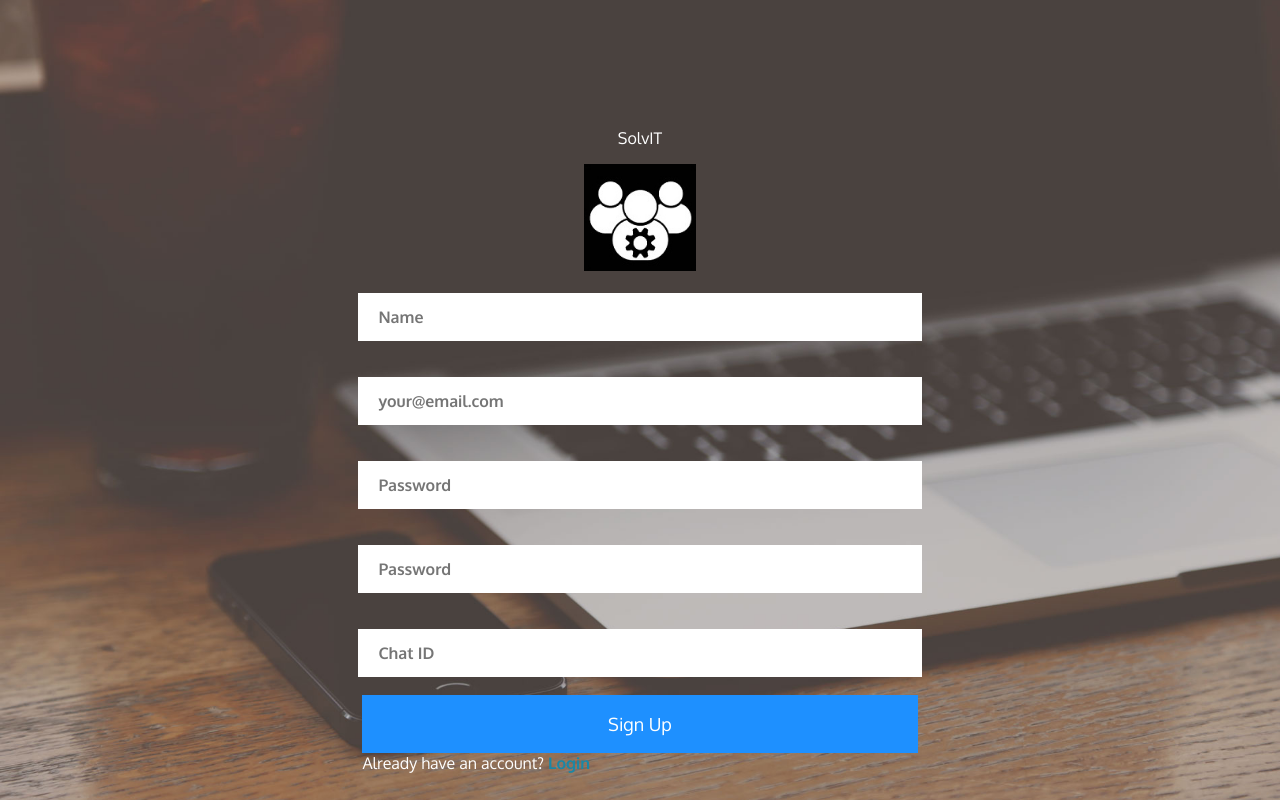
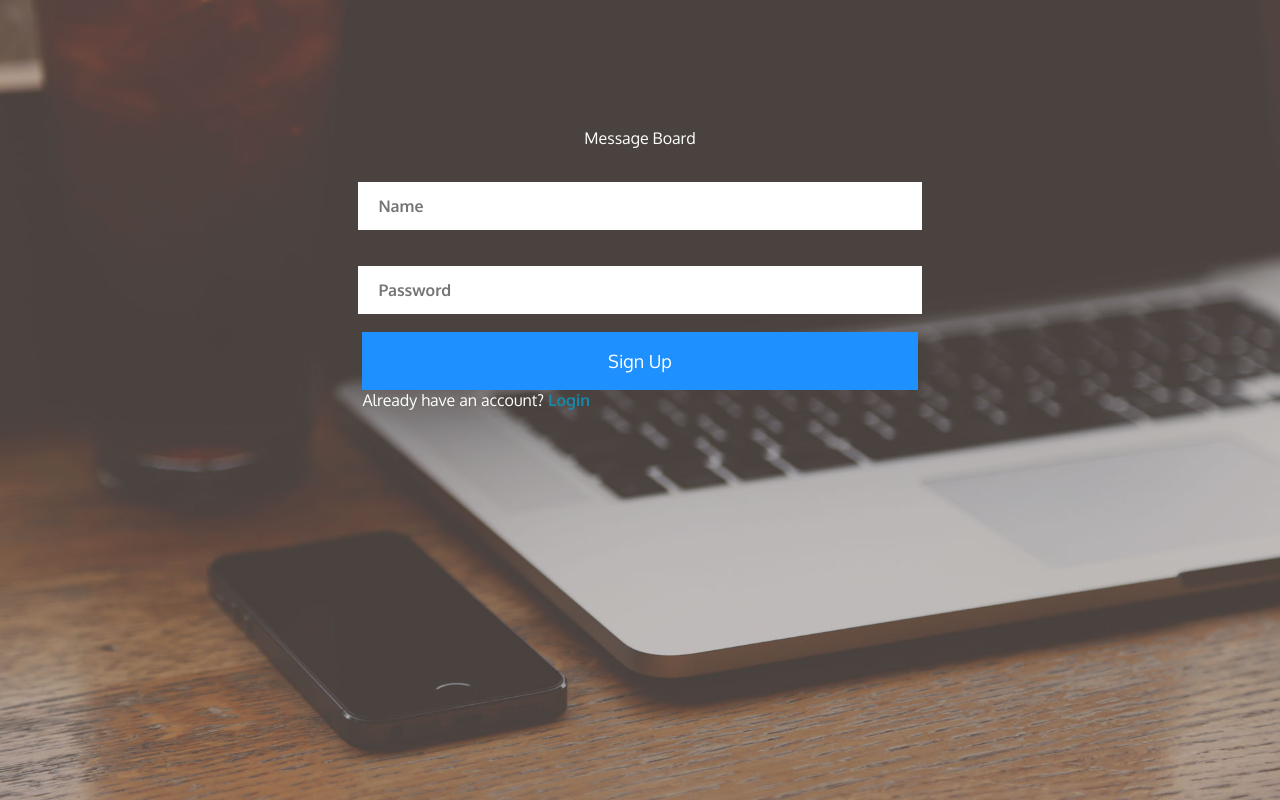
Before and after one commit to yeomengtat/messageboard, a PHP site: page /user/register.php in a window 1280 px wide. Run offline with PHP 8.4, Linux system fonts and the light colour scheme; some libraries are stand-ins or nearby versions.

Commit message:
updated the interface for login and register

```diff
--- a/user/register.php
+++ b/user/register.php
@@ -1,9 +1,3 @@
-<!--
-Author: W3layouts
-Author URL: http://w3layouts.com
-License: Creative Commons Attribution 3.0 Unported
-License URL: http://creativecommons.org/licenses/by/3.0/
--->
 <!DOCTYPE html>
 <html>
 <head>
@@ -36,19 +30,13 @@ body {
 <body>
 <div class="main">
 <div class="form">
-      <h2>SolvIT</h2>
+      <h2>Message Board</h2>
 		<form action="registeration.php" method="post" class="register-form">
-		   <div id="inner">
-		   <img src="images/download.png"/>
-		   </div>
+
 		   <div class="lable-2">
 
 				<input type="text" name="name" class="text" placeholder="Name" id="name" required/>
-		        <input name="email" id="email" type="text" class="text" placeholder="your@email.com "  required/>
 		        <input type="password" id="password"  name="password" class="text" placeholder="Password " required/>
-				<input type="password" id="password2" name="password2" class="text" placeholder="Password "   required/>
-				<input type="text" id="chat" name="chat" class="text" placeholder="Chat ID"   />
-
 		   </div>
 		   <div class="submit">
 			  <input type="submit" name="submit" value="Sign Up" >
```
Also changed, not shown: user/index.php (+1 -8 lines).
